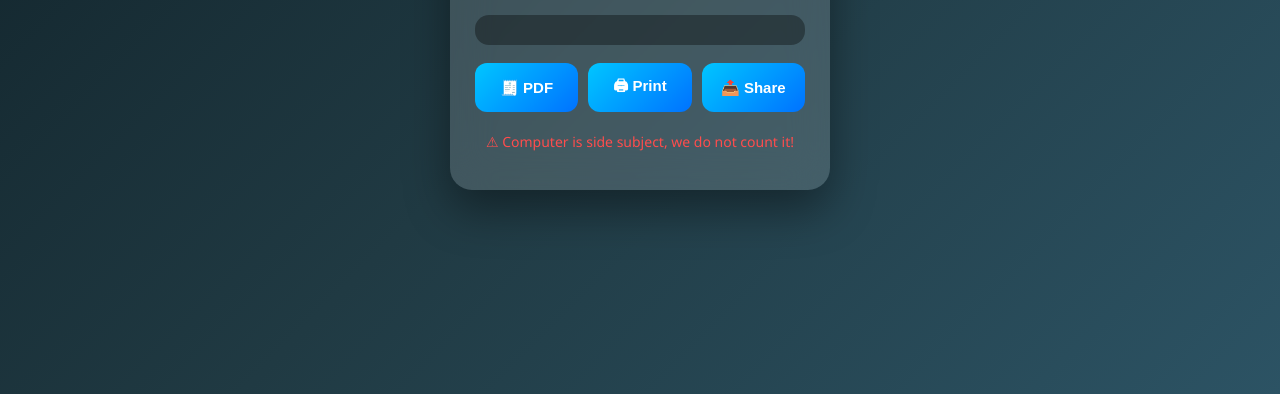
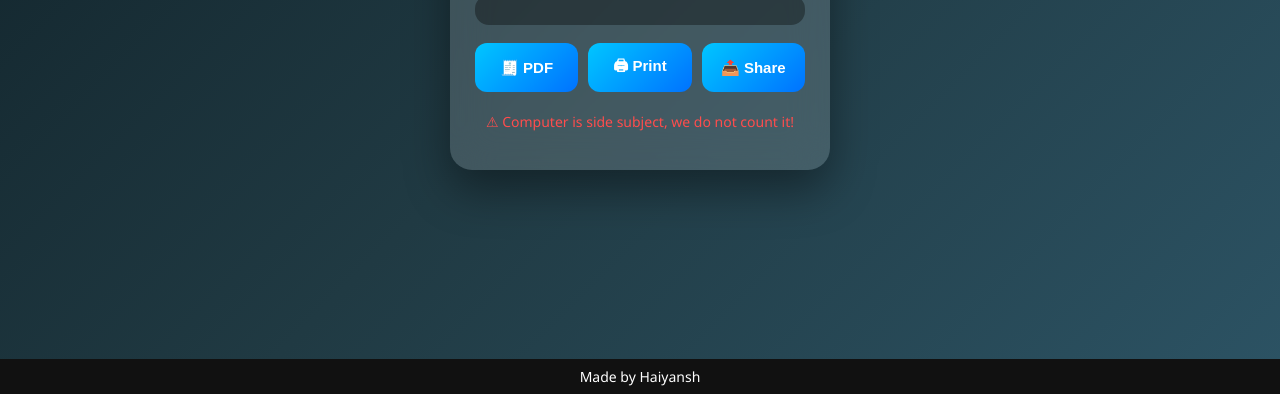
Before and after one commit to creationpalaks-ops/exam-result-system, a plain HTML site: page index.html in a window 1280 px wide. Shown: the part 406-800 px from the top of the page. Drawn offline with nearby package versions, Linux system fonts and the light colour scheme.

Commit message:
Update index.html

```diff
--- a/index.html
+++ b/index.html
@@ -10,6 +10,26 @@
 
   <!-- PDF Library -->
   <script src="https://cdnjs.cloudflare.com/ajax/libs/jspdf/2.5.1/jspdf.umd.min.js"></script>
+
+  <style>
+    /* Footer styling (safe even if CSS file fails) */
+    footer {
+      position: fixed;
+      bottom: 0;
+      left: 0;
+      width: 100%;
+      background: #111;
+      color: #fff;
+      text-align: center;
+      padding: 8px 0;
+      font-size: 14px;
+      z-index: 1000;
+    }
+
+    body {
+      padding-bottom: 40px; /* prevents footer overlap */
+    }
+  </style>
 </head>
 
 <body>
@@ -40,6 +60,11 @@
   <p class="warning">⚠ Computer is side subject, we do not count it!</p>
 </div>
 
+<!-- Footer -->
+<footer>
+  Made by Haiyansh
+</footer>
+
 <!-- JavaScript -->
 <script src="assets/js/script.js"></script>
 </body>
```
